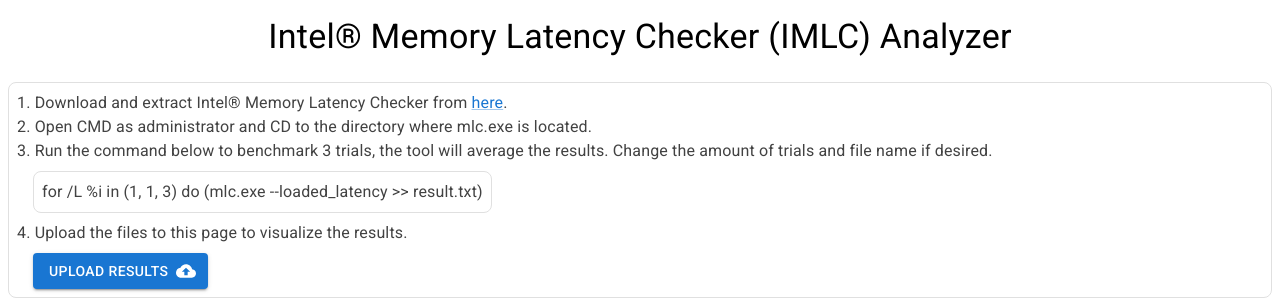
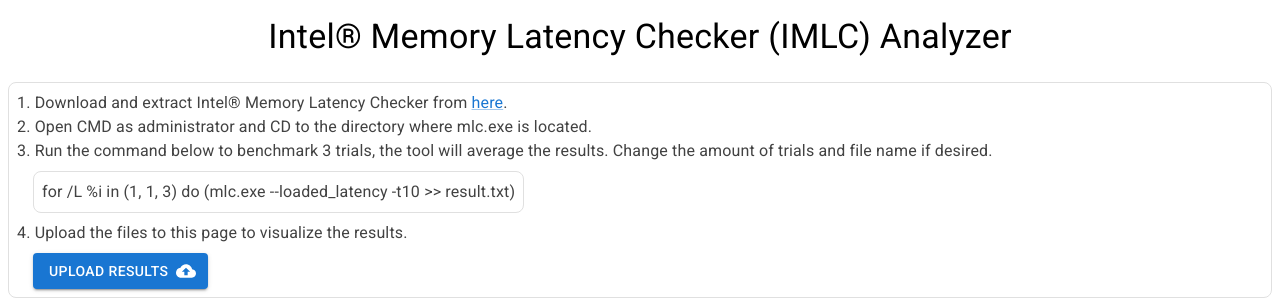
Before and after one commit to ballsconsumer77/IMLC-Analyzer, a React (Vite) app: page / in a window 1280 px wide. Shown: the top 300 px of the page. Built offline with nearby package versions, Linux system fonts and the light colour scheme.

Commit message:
Add -t10 arg

```diff
--- a/src/components/Instructions.jsx
+++ b/src/components/Instructions.jsx
@@ -47,7 +47,7 @@
         </div>
         <Box sx={{ ...codeBlockStyle, width: "fit-content", ml: 2 }}>
           <Typography variant="body1">
-            for /L %i in (1, 1, 3) do (mlc.exe --loaded_latency {">>"}{" "}
+            for /L %i in (1, 1, 3) do (mlc.exe --loaded_latency -t10 {">>"}{" "}
             result.txt)
           </Typography>
         </Box>
```
